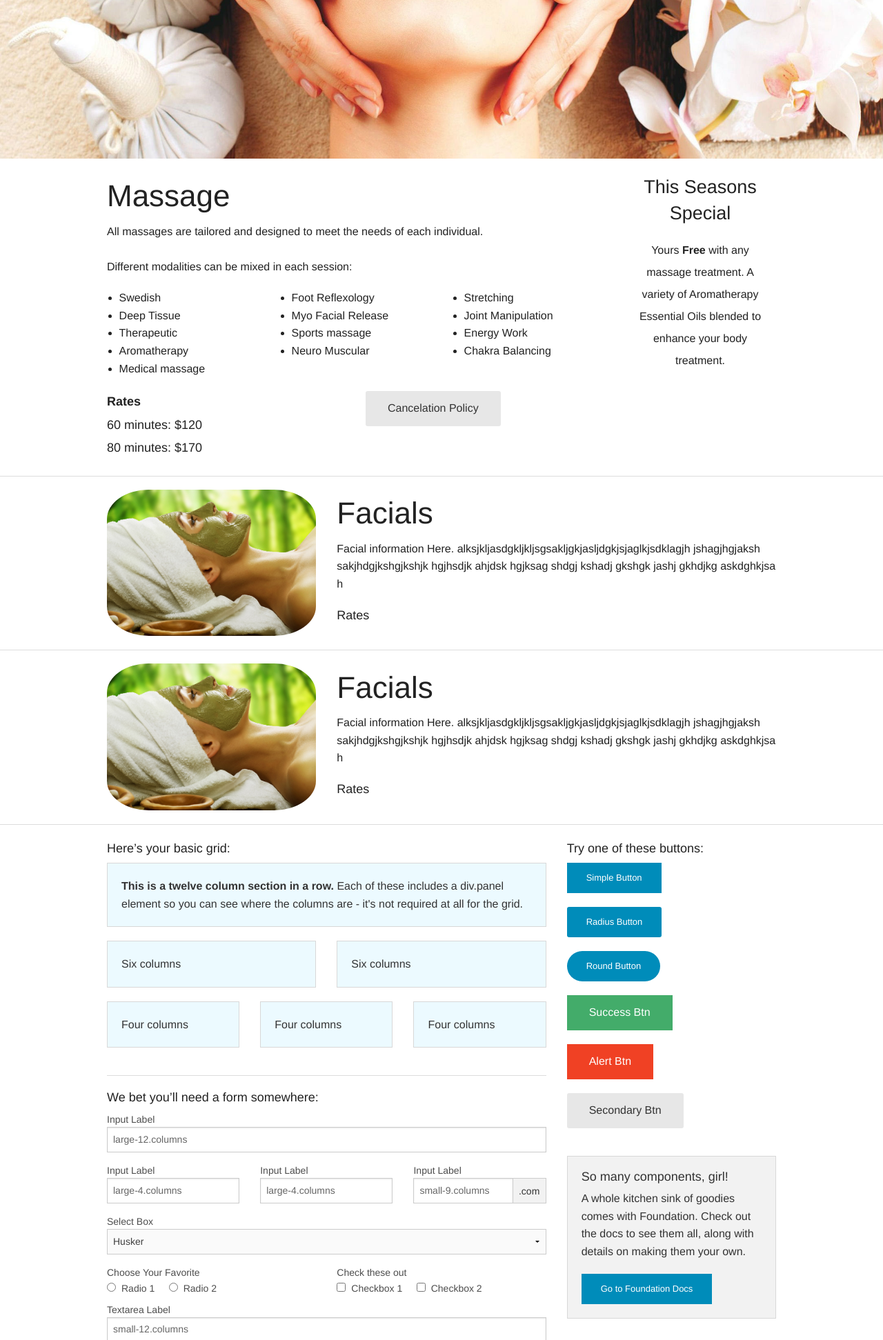
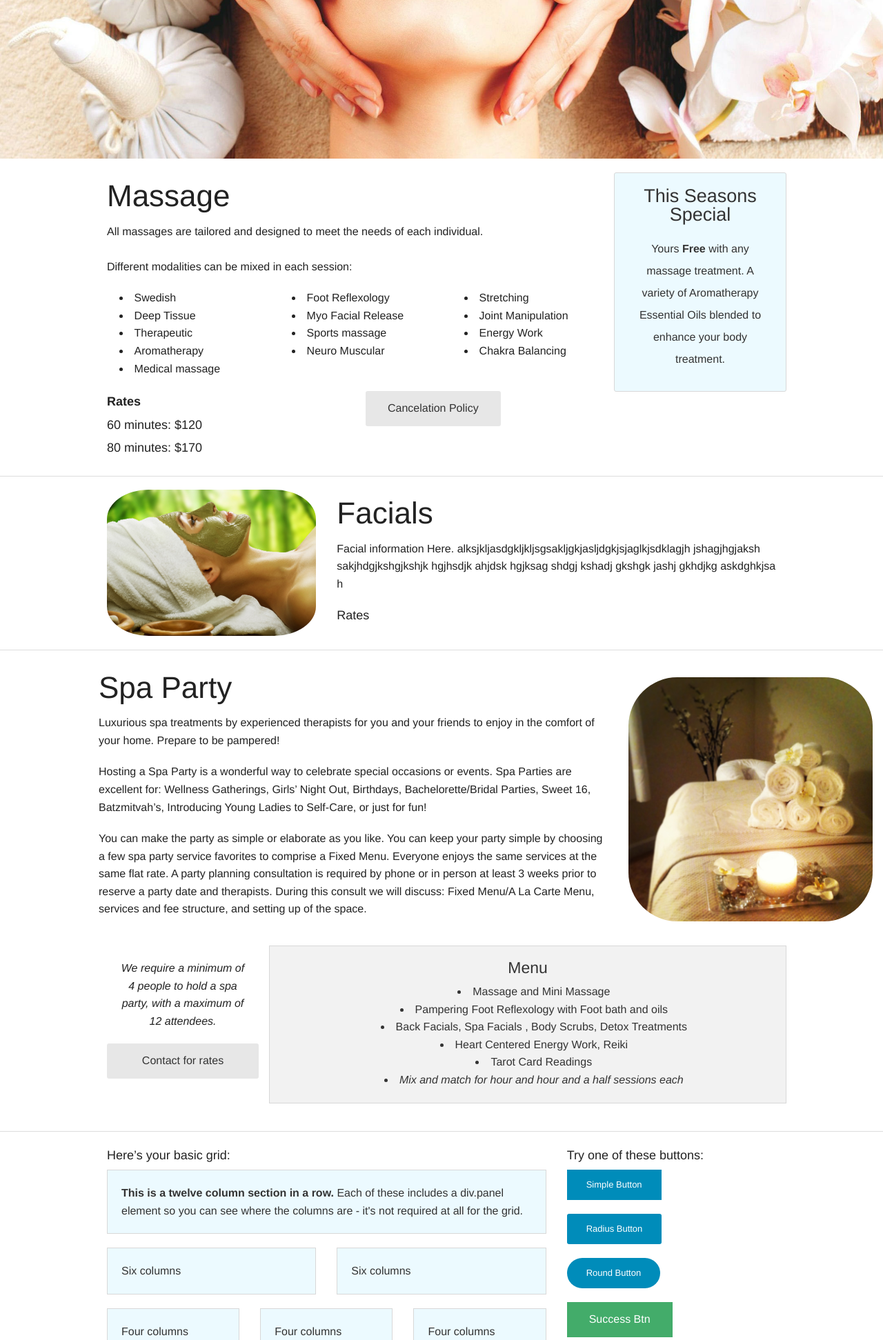
Before and after one commit to rimmesbe/TrinityFusion_site, a PHP site: page / in a window 1280 px wide. Shown: the part 446-2389 px from the top of the page at 69% size. Run offline with PHP 8.4, Linux system fonts and the light colour scheme; some libraries are stand-ins or nearby versions.

Commit message:
added spa party section

```diff
--- a/massage_and_facials/css/application.css
+++ b/massage_and_facials/css/application.css
@@ -1,3 +1,7 @@
+ul{
+    list-style-position: inside;
+}
+
 /* countering foundation padding */
 body.f-topbar-fixed {
   padding: 0px;
@@ -24,6 +28,20 @@ body.f-topbar-fixed {
   margin-bottom: 20px;
 }
 
+.section-img {
+  border-radius: 20%;
+}
+
+.margin-left {
+  max-width: 90%;
+  margin-left: 10%;
+  margin-right: 0px;
+}
+
+.margin-top {
+  margin-top: 20px;
+}
+
 #main-img-div {
   background-image: url("../img/new_facial_flower.jpg");
   background-repeat: no-repeat;
@@ -48,6 +66,7 @@ body.f-topbar-fixed {
   line-height: 2;
 }
 
-#facial-mask {
-  border-radius: 20%;
+#party-panel-left {
+  padding-left: 20px;
+  padding-right: 20px;
 }
--- a/massage_and_facials/index.html
+++ b/massage_and_facials/index.html
@@ -105,7 +105,7 @@
           </div>
         </div>
       </div> <!-- column-9 -->
-      <div class="large-3 medium-3 columns">
+      <div class="large-3 medium-3 columns panel callout radius">
         <h3 class="center-text">This Seasons Special</h3>
         <p class="center-text" id="special-p">
           Yours <strong>Free</strong> with any massage treatment.
@@ -117,7 +117,7 @@
     <!-- facials section -->
     <div class="row section-margins">
       <div class="large-4 medium-4 columns">
-        <img src="img/facial_mask.jpg" alt="facial mask" id="facial-mask">
+        <img src="img/facial_mask.jpg" alt="facial mask" class="section-img">
       </div>
 
       <div class="large-8 medium-8 columns">
@@ -128,18 +128,39 @@
     </div>
     <hr />
     <!-- spa party section -->
-    <div class="row section-margins">
-      <div class="large-4 medium-4 columns">
-        <img src="img/facial_mask.jpg" alt="facial mask" id="facial-mask">
+    <div class="row section-margins margin-left">
+      <div class="large-8 medium-8 columns">
+        <h1>Spa Party</h1>
+        <p>Luxurious spa treatments by experienced therapists for you and your friends to enjoy in the comfort of your home. Prepare to be pampered!</p>
+        <p>Hosting a Spa Party is a wonderful way to celebrate special occasions or events. Spa Parties are excellent for: Wellness Gatherings, Girls’ Night Out, Birthdays, Bachelorette/Bridal Parties, Sweet 16, Batzmitvah’s, Introducing Young Ladies to Self-Care, or just for fun!</p>
+        <p>You can make the party as simple or elaborate as you like. You can keep your party simple by choosing a few spa party service favorites to comprise a Fixed Menu. Everyone enjoys the same services at the same flat rate. A party planning consultation is required by phone or in person at least 3 weeks prior to reserve a party date and therapists. During this consult we will discuss: Fixed Menu/A La Carte Menu, services and fee structure, and setting up of the space.</p>
       </div>
 
-      <div class="large-8 medium-8 columns">
-        <h1>Facials</h1>
-        <p>Facial information Here. alksjkljasdgkljkljsgsakljgkjasljdgkjsjaglkjsdklagjh jshagjhgjaksh sakjhdgjkshgjkshjk hgjhsdjk ahjdsk hgjksag shdgj kshadj gkshgk jashj gkhdjkg askdghkjsa h</p>
-        <h5>Rates</h5>
+      <div class="large-4 medium-4 columns margin-top">
+        <img src="img/massage_party.jpg" alt="massage party" class="section-img">
+      </div>
+    </div>
+
+    <div class="row">
+      <div class="large-3 medium-3 columns">
+        <p class="center-text margin-top" id="party-panel-left"><i>We require a minimum of 4 people to hold a spa party, with a maximum of 12 attendees.</i></p>
+        <a href="#" class="medium radius secondary button" style="width: 100%;">Contact for rates</a>
+      </div>
+
+      <div class="large-9 medium-9 columns panel">
+        <h4 class="center-text" id="spa-menu">Menu</h4>
+          <ul class="center-text">
+            <li>Massage and Mini Massage</li>
+            <li>Pampering Foot Reflexology with Foot bath and oils</li>
+            <li>Back Facials, Spa Facials , Body Scrubs, Detox Treatments</li>
+            <li>Heart Centered Energy Work, Reiki</li>
+            <li>Tarot Card Readings</li>
+            <li><i>Mix and match for hour and hour and a half sessions each</i></li>
+          </ul>
       </div>
     </div>
     <hr />
+
 
     <div class="row">
       <div class="large-8 medium-8 columns">
```
Also changed, not shown: massage_and_facials/img/massage_party.jpg (added), massage_and_facials/img/massage_pic.jpg (renamed from massage_and_facials/img/massage pic.jpg).
